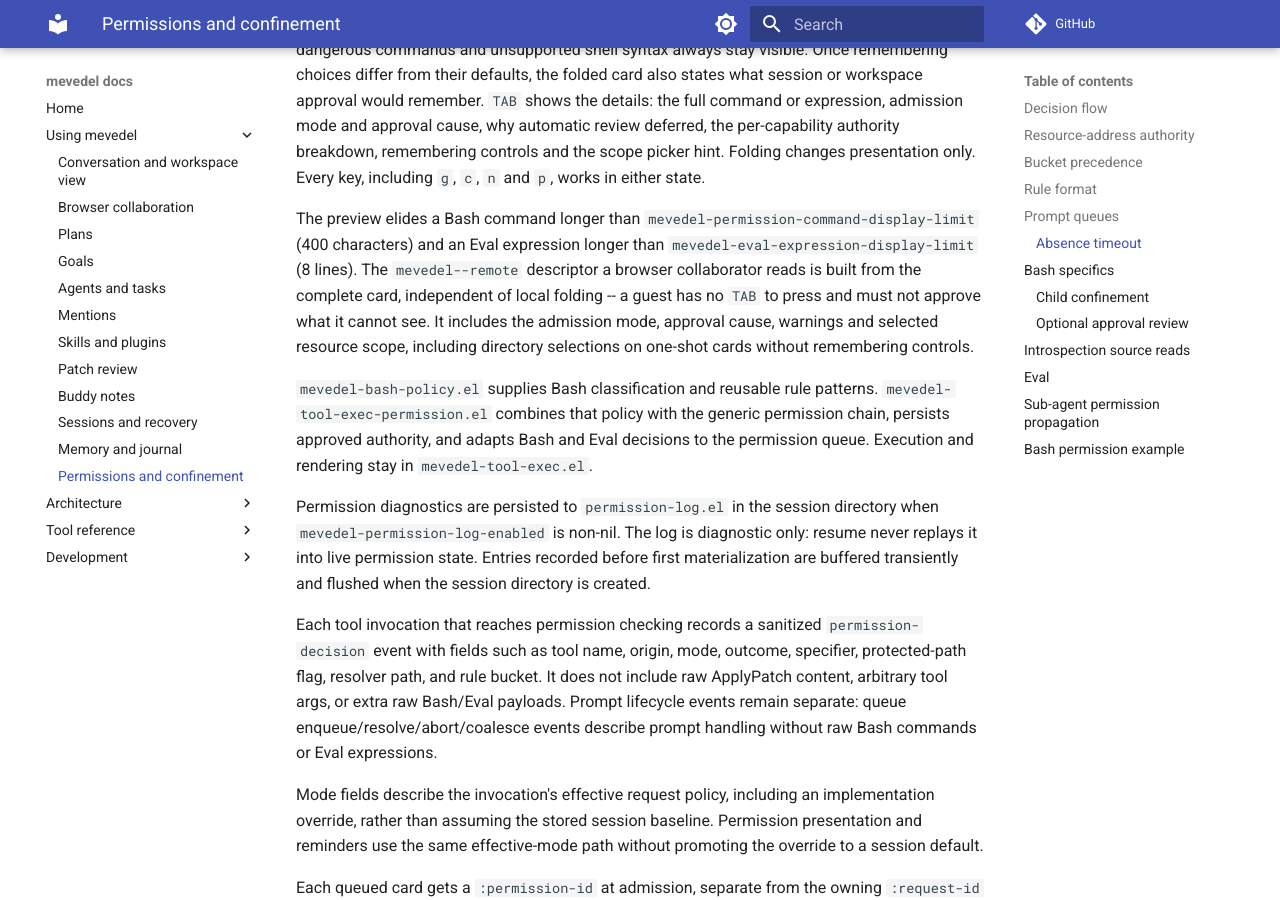
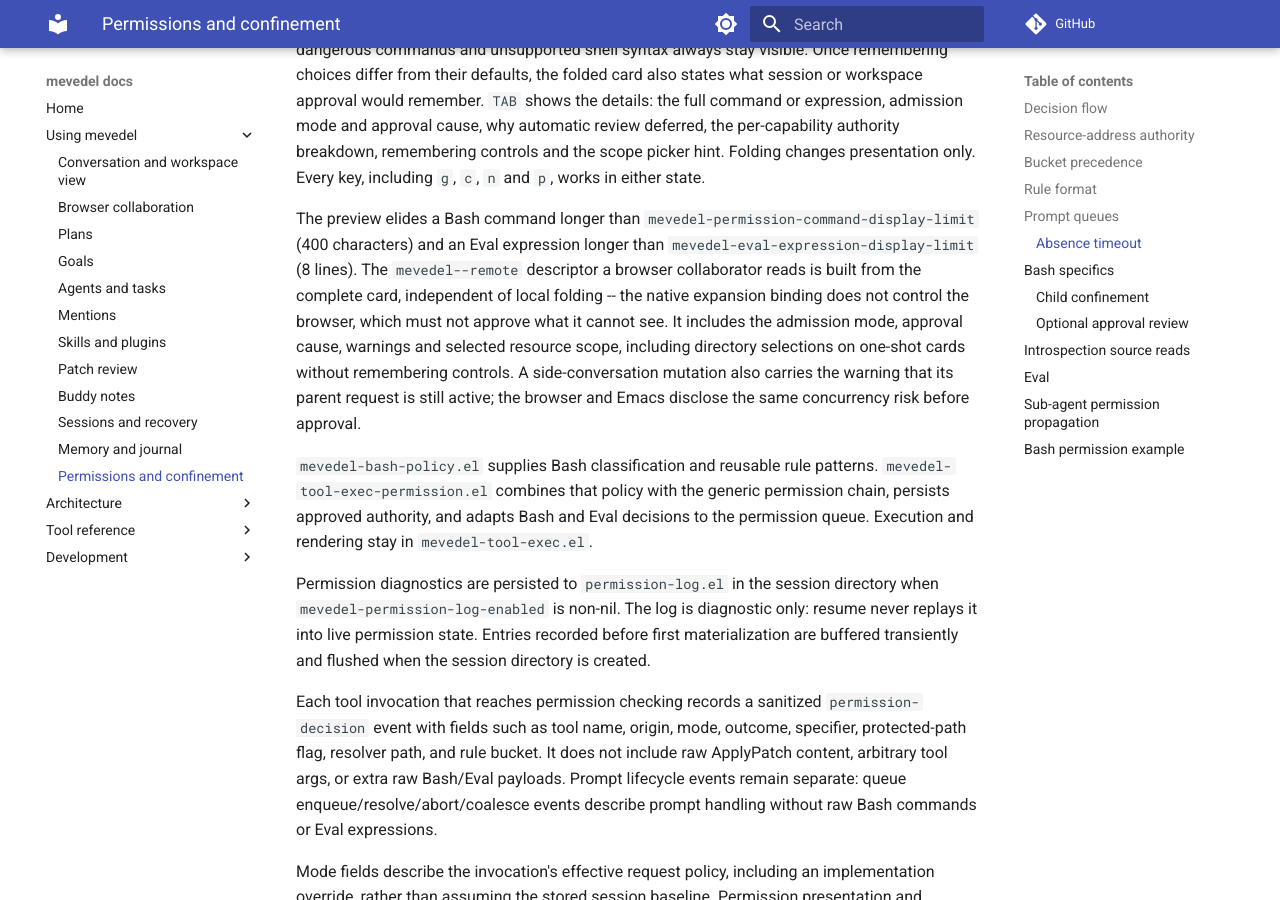
Before and after one commit to FrauH0lle/mevedel, an MkDocs documentation site: the page built from docs/permissions.md, in a window 1280 px wide and 900 px high, scrolled down 15616 px. Built offline with MkDocs 1.6.1 and Material for MkDocs 9.7.7, drawn with Linux system fonts in a browser that asks for light colours; comment, search, counter and statistics services are not loaded.

Commit message:
fix(permission): Preserve parent warnings in browser cards
* mevedel-permission-prompt.el (mevedel-permission--prompt-async-with-content): Include the active-parent mutation warning in the remote descriptor as well as the native card.
* test/test-mevedel-permission-prompt.el: Assert the warning reaches both surfaces.
* docs/permissions.md, docs/collaboration.md, docs/adr/0099-project-live-collaboration-from-host-authoritative-state.md: Document shared warning disclosure.

Validation: the extended test fails before the fix; all 141 related ERT cases pass and the full 254-file Eask compile is warning-free.

```diff
--- a/docs/permissions.md
+++ b/docs/permissions.md
@@ -679,10 +679,12 @@
 `mevedel-permission-command-display-limit` (400 characters) and an Eval
 expression longer than `mevedel-eval-expression-display-limit` (8 lines).
 The `mevedel--remote` descriptor a browser collaborator reads is built from the
-complete card, independent of local folding -- a guest has no `TAB` to press
-and must not approve what it cannot see. It includes the admission mode, approval
+complete card, independent of local folding -- the native expansion binding
+does not control the browser, which must not approve what it cannot see. It includes the admission mode, approval
 cause, warnings and selected resource scope, including directory selections on
-one-shot cards without remembering controls.
+one-shot cards without remembering controls. A side-conversation mutation also
+carries the warning that its parent request is still active; the browser and
+Emacs disclose the same concurrency risk before approval.
 
 `mevedel-bash-policy.el` supplies Bash classification and reusable rule patterns. `mevedel-tool-exec-permission.el` combines that policy
 with the generic permission chain, persists approved authority, and adapts
```
Also changed, not shown: docs/adr/0099-project-live-collaboration-from-host-authoritative-state.md (+3 -1 lines), docs/collaboration.md (+5 -0 lines), 2 other files.
